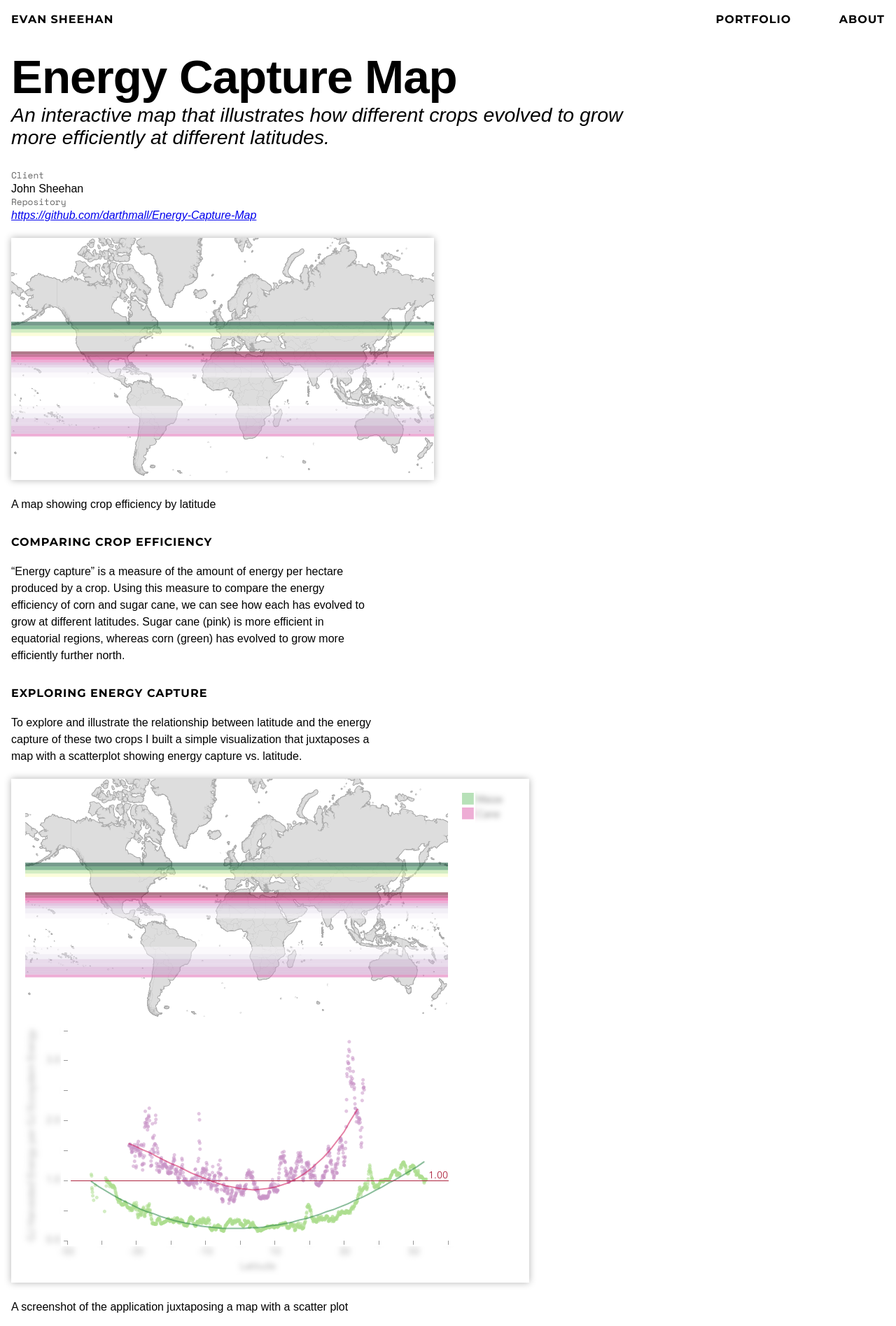
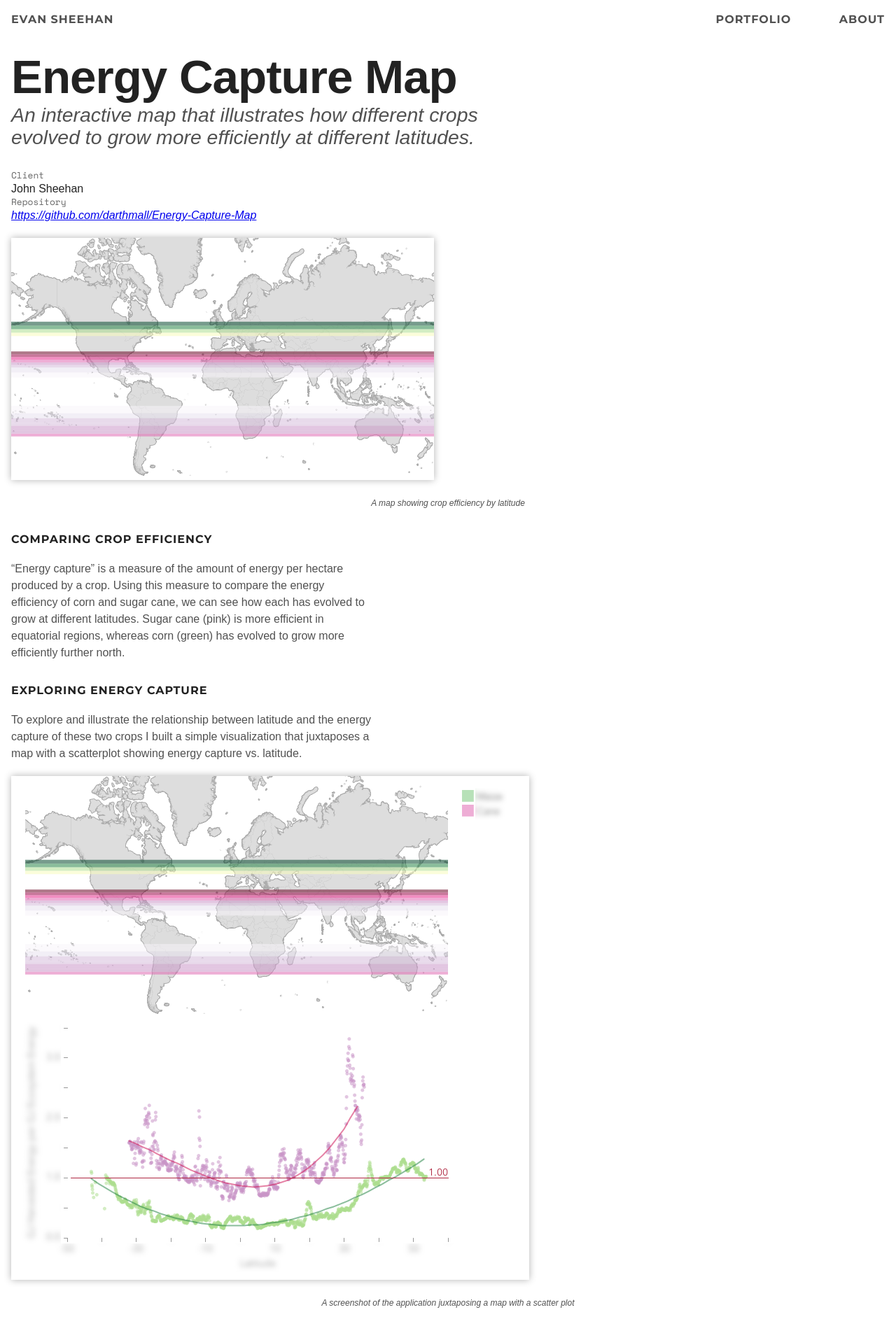
Before and after one commit to darthmall/darthmall.github.io, a Jekyll site: the page built from _portfolio/energy_capture_map.md, in a window 1280 px wide. Shown: the top 1895 px of the page at 70% size. Built offline with Jekyll 4.4.1, drawn with Linux system fonts in a browser that asks for light colours; nearby versions of some CDN libraries; some web fonts are replaced.

Commit message:
Change text color to a lighter gray
- Set the default text color to a lighter gray
- Create a black that's not completely black
- Style figcaptions

```diff
--- a/_sass/typography.sass
+++ b/_sass/typography.sass
@@ -1,7 +1,15 @@
 html
+  color: $text-color
   font-family: $body-font
   font-size: $font-size
   line-height: $line-height
+
+h1,
+h2,
+h3,
+header,
+dd
+  color: $black
 
 h1
   font-size: 4.209em
@@ -34,10 +42,17 @@ ul
   // Selected experimentally using 18px/28px Chivo
   max-width: 58ch
 
+figcaption
+  font-size: 0.75em
+  font-style: italic
+  line-height: 20px / (0.75 * $font-size)
+  text-align: center
+
 .blurb
   font-size: 1.777em
   font-style: italic
   line-height: 32px / (1.777 * $font-size)
+  max-width: 46ch
 
 img
   max-width: 100%
--- a/_sass/variables.sass
+++ b/_sass/variables.sass
@@ -6,7 +6,6 @@ $title-font: $mono-font
 $font-size: 16px
 $line-height: 24px / 16px
 $line-length: 66ch
-$text-color: black
 
 $sm-space: 8px
 $md-space: 16px
@@ -14,3 +13,8 @@ $lg-space: 32px
 $xl-space: 64px
 
 $margin: $md-space
+
+$black: #222222
+$gray: #515151
+
+$text-color: $gray
```
